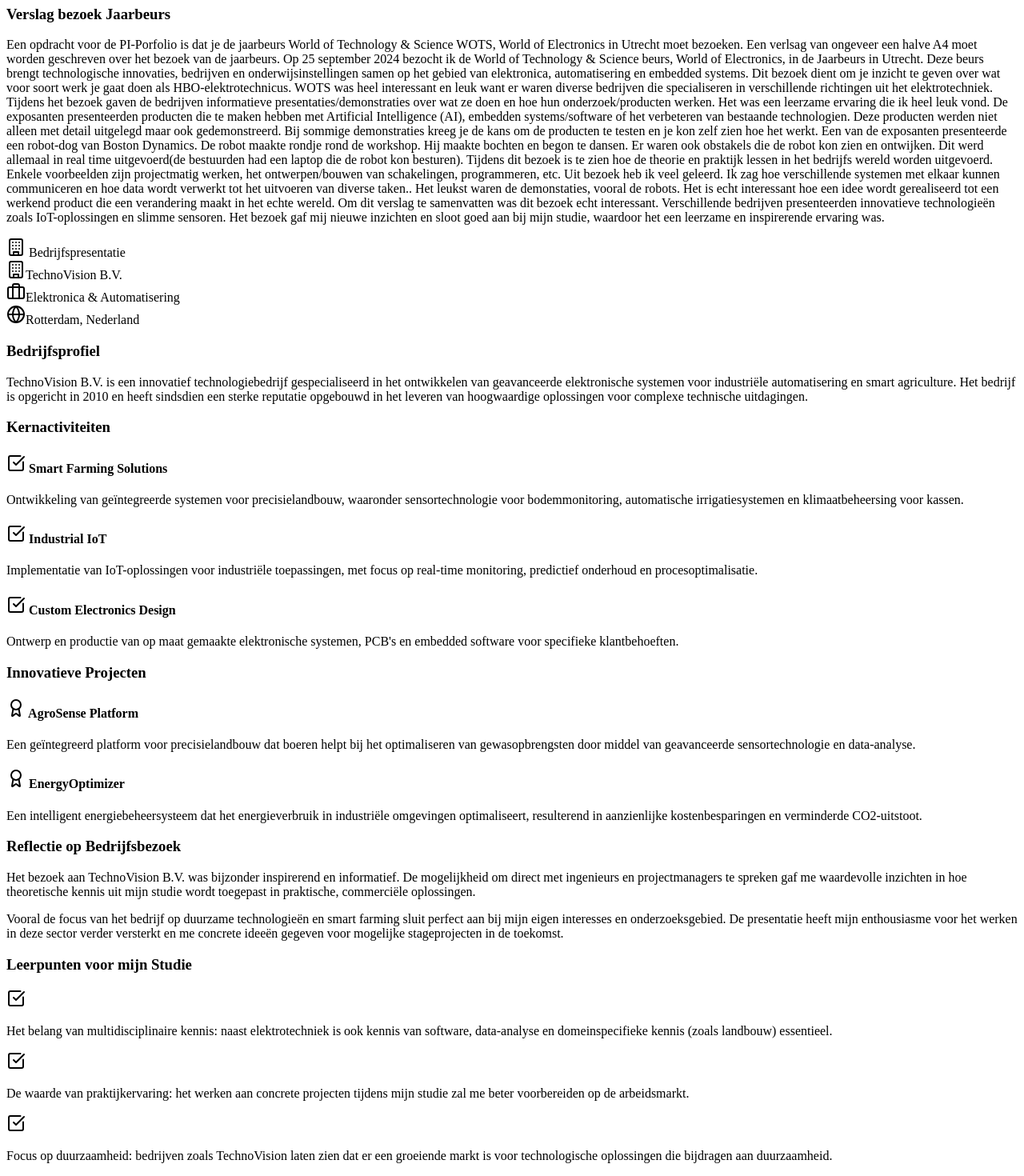
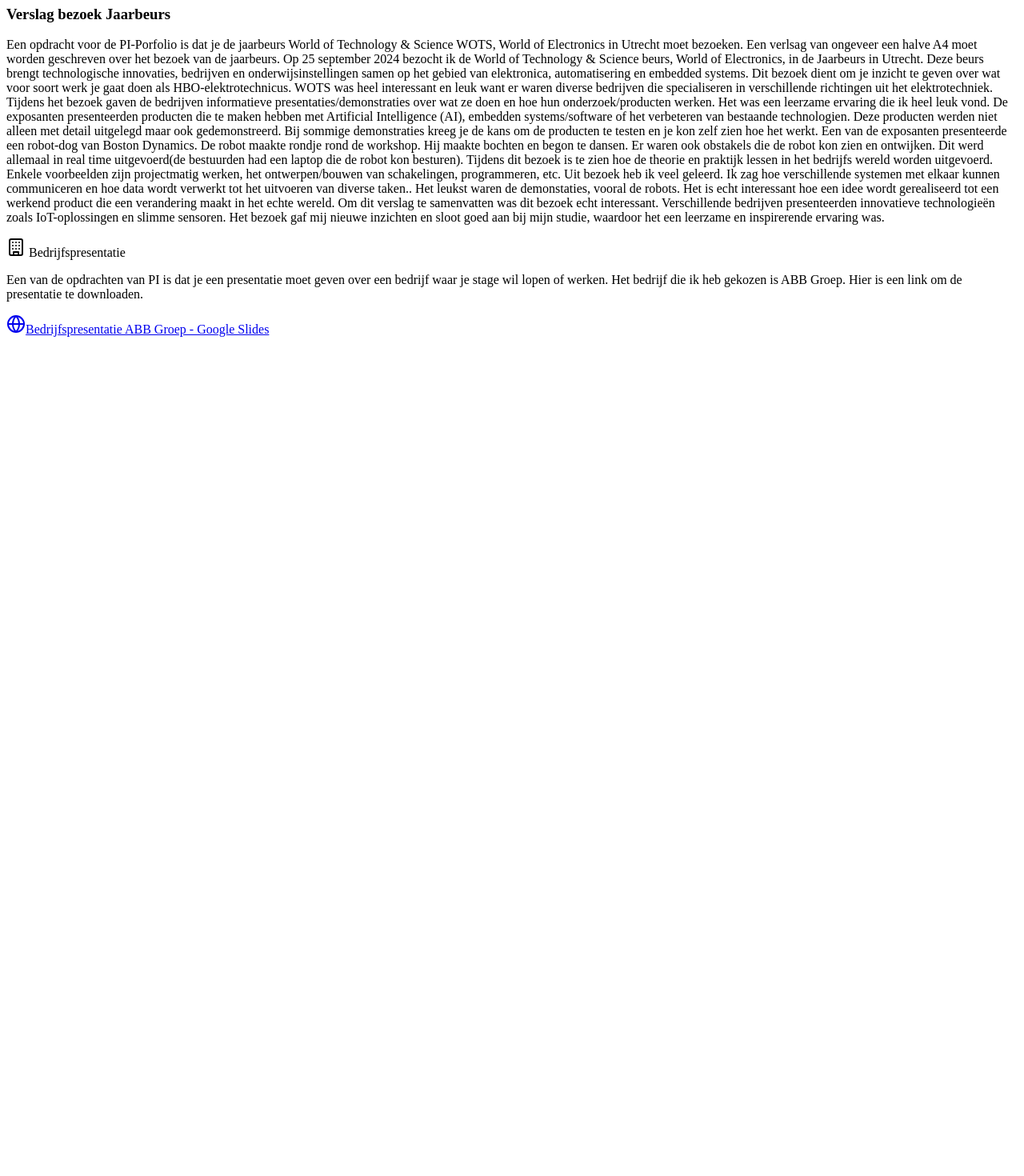
Before and after one commit to NathanCabeiDiWebo/mycv, a Next.js app: page /portfolio in a window 1280 px wide. Shown: the part 1065-2535 px from the top of the page at 80% size. After the commit the page ends 1494 px from the top, so only its background shows below. Built offline with nearby package versions, Linux system fonts and the light colour scheme.

Commit message:
feat: update Bedrijfspresentatie with ABB Groep link
Add new description and styled link with icon and purple theme.

Co-authored-by: Nathan Tromp <103584549+NathanCabeiDiWebo@users.noreply.github.com>

```diff
--- a/app/portfolio/PI-Opdrachten.tsx
+++ b/app/portfolio/PI-Opdrachten.tsx
@@ -181,130 +181,19 @@ export default function PortfolioPage() {
           </CardHeader>
           <CardContent className="pt-6">
             <div className="space-y-6">
-              <div className="flex flex-col md:flex-row gap-4 items-start md:items-center mb-4">
-                <div className="flex items-center">
-                  <Building className="w-5 h-5 text-purple-400 mr-2" />
-                  <span>TechnoVision B.V.</span>
-                </div>
-                <div className="flex items-center">
-                  <Briefcase className="w-5 h-5 text-blue-400 mr-2" />
-                  <span>Elektronica & Automatisering</span>
-                </div>
-                <div className="flex items-center">
-                  <Globe className="w-5 h-5 text-green-400 mr-2" />
-                  <span>Rotterdam, Nederland</span>
-                </div>
-              </div>
-
               <div>
-                <h3 className="text-xl font-semibold text-purple-300 mb-3">Bedrijfsprofiel</h3>
                 <p className="text-white mb-4">
-                  TechnoVision B.V. is een innovatief technologiebedrijf gespecialiseerd in het ontwikkelen van
-                  geavanceerde elektronische systemen voor industriële automatisering en smart agriculture. Het bedrijf
-                  is opgericht in 2010 en heeft sindsdien een sterke reputatie opgebouwd in het leveren van hoogwaardige
-                  oplossingen voor complexe technische uitdagingen.
+                  Een van de opdrachten van PI is dat je een presentatie moet geven over een bedrijf waar je stage wil lopen of werken. Het bedrijf die ik heb gekozen is ABB Groep. Hier is een link om de presentatie te downloaden.
                 </p>
-              </div>
-
-              <div>
-                <h3 className="text-xl font-semibold text-purple-300 mb-3">Kernactiviteiten</h3>
-                <div className="space-y-4">
-                  <div className="bg-white/5 p-4 rounded-lg">
-                    <h4 className="text-lg font-medium text-purple-200 flex items-center">
-                      <CheckSquare className="w-5 h-5 mr-2 text-blue-400" /> Smart Farming Solutions
-                    </h4>
-                    <p className="mt-2 text-white">
-                      Ontwikkeling van geïntegreerde systemen voor precisielandbouw, waaronder sensortechnologie voor
-                      bodemmonitoring, automatische irrigatiesystemen en klimaatbeheersing voor kassen.
-                    </p>
-                  </div>
-
-                  <div className="bg-white/5 p-4 rounded-lg">
-                    <h4 className="text-lg font-medium text-purple-200 flex items-center">
-                      <CheckSquare className="w-5 h-5 mr-2 text-blue-400" /> Industrial IoT
-                    </h4>
-                    <p className="mt-2 text-white">
-                      Implementatie van IoT-oplossingen voor industriële toepassingen, met focus op real-time
-                      monitoring, predictief onderhoud en procesoptimalisatie.
-                    </p>
-                  </div>
-
-                  <div className="bg-white/5 p-4 rounded-lg">
-                    <h4 className="text-lg font-medium text-purple-200 flex items-center">
-                      <CheckSquare className="w-5 h-5 mr-2 text-blue-400" /> Custom Electronics Design
-                    </h4>
-                    <p className="mt-2 text-white">
-                      Ontwerp en productie van op maat gemaakte elektronische systemen, PCB's en embedded software voor
-                      specifieke klantbehoeften.
-                    </p>
-                  </div>
-                </div>
-              </div>
-
-              <div>
-                <h3 className="text-xl font-semibold text-purple-300 mb-3">Innovatieve Projecten</h3>
-                <div className="space-y-4">
-                  <div className="bg-white/5 p-4 rounded-lg">
-                    <h4 className="text-lg font-medium text-purple-200 flex items-center">
-                      <Award className="w-5 h-5 mr-2 text-yellow-400" /> AgroSense Platform
-                    </h4>
-                    <p className="mt-2 text-white">
-                      Een geïntegreerd platform voor precisielandbouw dat boeren helpt bij het optimaliseren van
-                      gewasopbrengsten door middel van geavanceerde sensortechnologie en data-analyse.
-                    </p>
-                  </div>
-
-                  <div className="bg-white/5 p-4 rounded-lg">
-                    <h4 className="text-lg font-medium text-purple-200 flex items-center">
-                      <Award className="w-5 h-5 mr-2 text-yellow-400" /> EnergyOptimizer
-                    </h4>
-                    <p className="mt-2 text-white">
-                      Een intelligent energiebeheersysteem dat het energieverbruik in industriële omgevingen
-                      optimaliseert, resulterend in aanzienlijke kostenbesparingen en verminderde CO2-uitstoot.
-                    </p>
-                  </div>
-                </div>
-              </div>
-
-              <div>
-                <h3 className="text-xl font-semibold text-purple-300 mb-3">Reflectie op Bedrijfsbezoek</h3>
-                <p className="text-white mb-4">
-                  Het bezoek aan TechnoVision B.V. was bijzonder inspirerend en informatief. De mogelijkheid om direct
-                  met ingenieurs en projectmanagers te spreken gaf me waardevolle inzichten in hoe theoretische kennis
-                  uit mijn studie wordt toegepast in praktische, commerciële oplossingen.
-                </p>
-                <p className="text-white">
-                  Vooral de focus van het bedrijf op duurzame technologieën en smart farming sluit perfect aan bij mijn
-                  eigen interesses en onderzoeksgebied. De presentatie heeft mijn enthousiasme voor het werken in deze
-                  sector verder versterkt en me concrete ideeën gegeven voor mogelijke stageprojecten in de toekomst.
-                </p>
-              </div>
-
-              <div>
-                <h3 className="text-xl font-semibold text-purple-300 mb-3">Leerpunten voor mijn Studie</h3>
-                <div className="space-y-2">
-                  <div className="flex items-start">
-                    <CheckSquare className="w-5 h-5 text-green-400 mr-2 mt-0.5" />
-                    <p className="text-white">
-                      Het belang van multidisciplinaire kennis: naast elektrotechniek is ook kennis van software,
-                      data-analyse en domeinspecifieke kennis (zoals landbouw) essentieel.
-                    </p>
-                  </div>
-                  <div className="flex items-start">
-                    <CheckSquare className="w-5 h-5 text-green-400 mr-2 mt-0.5" />
-                    <p className="text-white">
-                      De waarde van praktijkervaring: het werken aan concrete projecten tijdens mijn studie zal me beter
-                      voorbereiden op de arbeidsmarkt.
-                    </p>
-                  </div>
-                  <div className="flex items-start">
-                    <CheckSquare className="w-5 h-5 text-green-400 mr-2 mt-0.5" />
-                    <p className="text-white">
-                      Focus op duurzaamheid: bedrijven zoals TechnoVision laten zien dat er een groeiende markt is voor
-                      technologische oplossingen die bijdragen aan duurzaamheid.
-                    </p>
-                  </div>
-                </div>
+                <a
+                  href="https://docs.google.com/presentation/d/1jSkC8z6aRtj0nnpU_WEzHFq_cekRBYYq/edit?usp=sharing&ouid=102089752667278276928&rtpof=true&sd=true"
+                  target="_blank"
+                  rel="noopener noreferrer"
+                  className="inline-flex items-center gap-2 text-purple-300 hover:text-purple-100 underline underline-offset-4 transition-colors"
+                >
+                  <Globe className="w-5 h-5" />
+                  Bedrijfspresentatie ABB Groep - Google Slides
+                </a>
               </div>
             </div>
           </CardContent>
```
